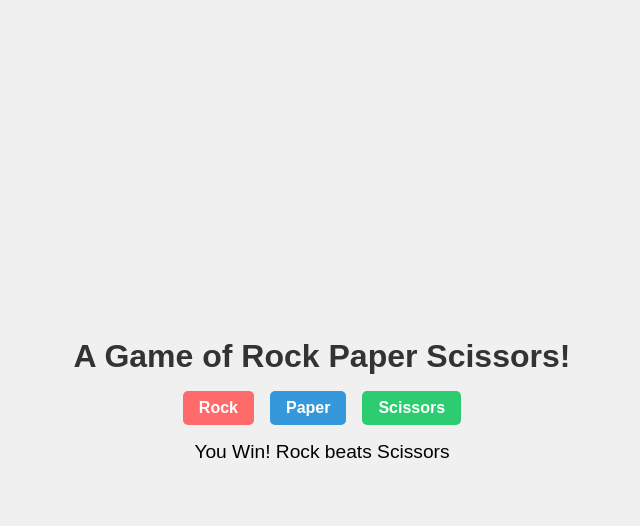
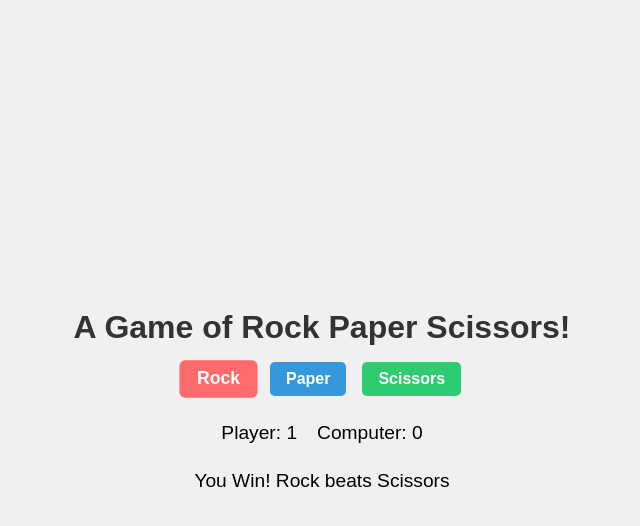
Before and after one commit to Godfrey-pixel/rock-paper-scissors, a plain HTML site: page index.html in a window 1280 px wide. Both pictures are taken after a click on the button "Rock". Shown: the whole page, without its empty margins (318-958 px from the left). Drawn offline with Linux system fonts and the light colour scheme.

Commit message:
This is my final version

```diff
--- a/index.html
+++ b/index.html
@@ -8,11 +8,18 @@
 </head>
 <body>
     <h1>A Game of Rock Paper Scissors!</h1>
+
+
     <div class="btn-container">
     <button class="btn btn-rock">Rock</button>
     <button class="btn btn-paper">Paper</button>
     <button class="btn btn-scissors">Scissors</button>
     </div>
+    <div class="scoreboard">
+        <span class="player-score">Player: 0</span>
+        <span class="computer-score">Computer: 0</span>
+      </div>
+
     <div class="results-div"></div>
     <button class="btn-replay" style="display: none;">Replay</button>
 
--- a/script.js
+++ b/script.js
@@ -1,14 +1,18 @@
+// Initialize player's and computer's scores and rounds played
 let playerScore = 0;
 let computerScore = 0;
 let roundsPlayed = 0;
 
+// Function to randomly generate computer's choice
 function getComputerChoice() {
   const choices = ['Rock', 'Paper', 'Scissors'];
   const computerSelection = Math.floor(Math.random() * choices.length);
   return choices[computerSelection];
 }
 
+// Function to determine the outcome of a round
 function playRound(playerSelection, computerSelection) {
+  // Mapping of winning choices
   const winMessages = {
     Rock: 'Scissors',
     Paper: 'Rock',
@@ -24,15 +28,22 @@ function playRound(playerSelection, computerSelection) {
   }
 }
 
+// Function to display final results
 function showFinalResults() {
+  // Display game over message with scores
   const resultsScreen = document.querySelector('.results-div');
-  resultsScreen.textContent = `Game Over!Player Score: ${playerScore}\nComputer Score: ${computerScore}`;
+  if (playerScore > computerScore) {
+    resultsScreen.textContent = `Game Over You win!`;
+  } else {
+    resultsScreen.textContent = `Game Over You Lose!`;
+  }
 
   // Show the replay button
   const replayButton = document.querySelector('.btn-replay');
   replayButton.style.display = 'block';
 }
 
+// Function to start a new round
 function startRound(playerSelection) {
   if (roundsPlayed < 5) {
     const computerSelection = getComputerChoice();
@@ -47,6 +58,12 @@ function startRound(playerSelection) {
       computerScore++;
     }
 
+    // Update the scoreboard display
+    const playerScoreElem = document.querySelector('.player-score');
+    const computerScoreElem = document.querySelector('.computer-score');
+    playerScoreElem.textContent = `Player: ${playerScore}`;
+    computerScoreElem.textContent = `Computer: ${computerScore}`;
+
     roundsPlayed++;
 
     if (roundsPlayed === 5) {
@@ -55,19 +72,29 @@ function startRound(playerSelection) {
   }
 }
 
+// Function to reset the game
 function replayGame() {
+  // Reset scores and rounds played
   playerScore = 0;
   computerScore = 0;
   roundsPlayed = 0;
 
+  // Clear results display
   const resultsScreen = document.querySelector('.results-div');
   resultsScreen.textContent = '';
+
+  // Reset the scoreboard display
+  const playerScoreElem = document.querySelector('.player-score');
+  const computerScoreElem = document.querySelector('.computer-score');
+  playerScoreElem.textContent = 'Player: 0';
+  computerScoreElem.textContent = 'Computer: 0';
 
   // Hide the replay button
   const replayButton = document.querySelector('.btn-replay');
   replayButton.style.display = 'none';
 }
 
+// Add event listeners to buttons for player's choices
 const btnRock = document.querySelector('.btn-rock');
 btnRock.addEventListener('click', () => startRound('Rock'));
 
@@ -77,5 +104,8 @@ btnPaper.addEventListener('click', () => startRound('Paper'));
 const btnScissors = document.querySelector('.btn-scissors');
 btnScissors.addEventListener('click', () => startRound('Scissors'));
 
+// Add event listener to replay button
 const replayButton = document.querySelector('.btn-replay');
-replayButton.addEventListener('click', replayGame);
+replayButton.addEventListener('click', () => {
+  replayGame();
+});
--- a/style.css
+++ b/style.css
@@ -35,6 +35,7 @@
     border-radius: 5px;
     color: white;
     font-weight: bold;
+    transition: transform 0.2s ease-in-out;
   }
 
   .btn-rock {
@@ -66,6 +67,23 @@
     font-weight: bold;
   }
 
+.btn:hover,
+.btn:focus {
+  transform: scale(1.1);
+}
+
+.scoreboard {
+    margin-top: 1rem;
+    font-size: 1.2rem;
+    display: flex;
+    justify-content: space-between;
+  }
+
+  .player-score, .computer-score {
+    margin: 10px;
+  }
+
+
   /* Responsive adjustments */
   @media (max-width: 768px) {
     h1 {
```
